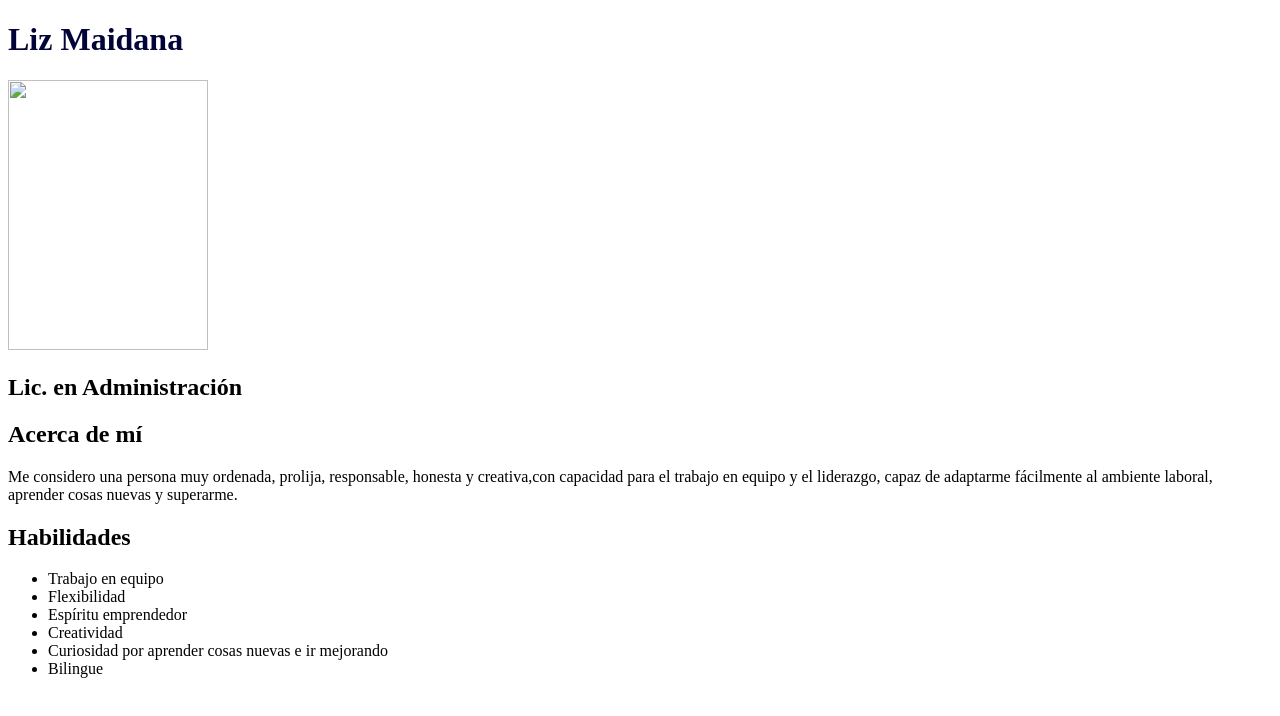
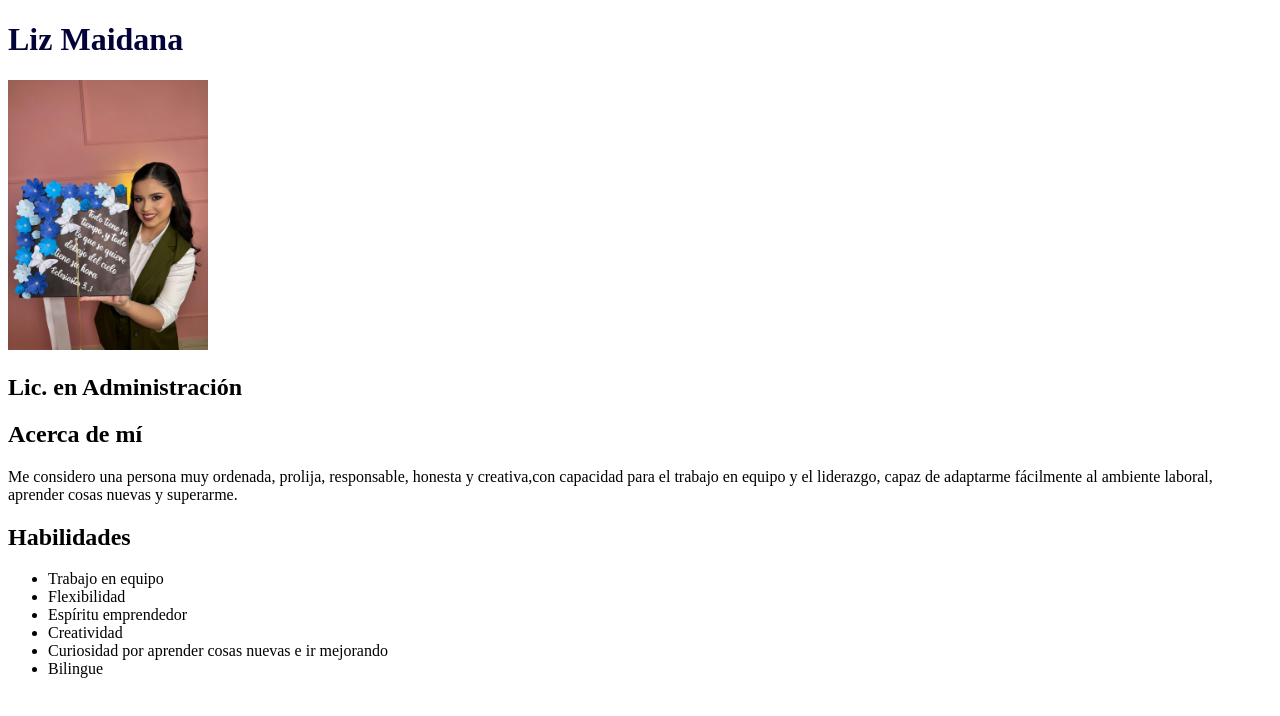
Before and after one commit to Liz-L-Mai-Ro/Pr-Py-Repositorio-Lii, a plain HTML site: page index.html in a window 1280 px wide. Drawn offline with Linux system fonts and the light colour scheme.

Commit message:
Add files via upload
Se agrega color e imagen

```diff
--- a/index.html
+++ b/index.html
@@ -7,7 +7,7 @@
         <footer>
         <header>
             <span style="color: #020338;"><h1>Liz Maidana</h1></span>
-            <img src="yo-2.jpg" width="200" height="270"></img>
+            <img src="yo-2.jpg" width="200" height="270">
             <b><h2>Lic. en Administración</h2></b>
         </header>
         <main>
```
Also changed, not shown: yo-2.jpg (added).
